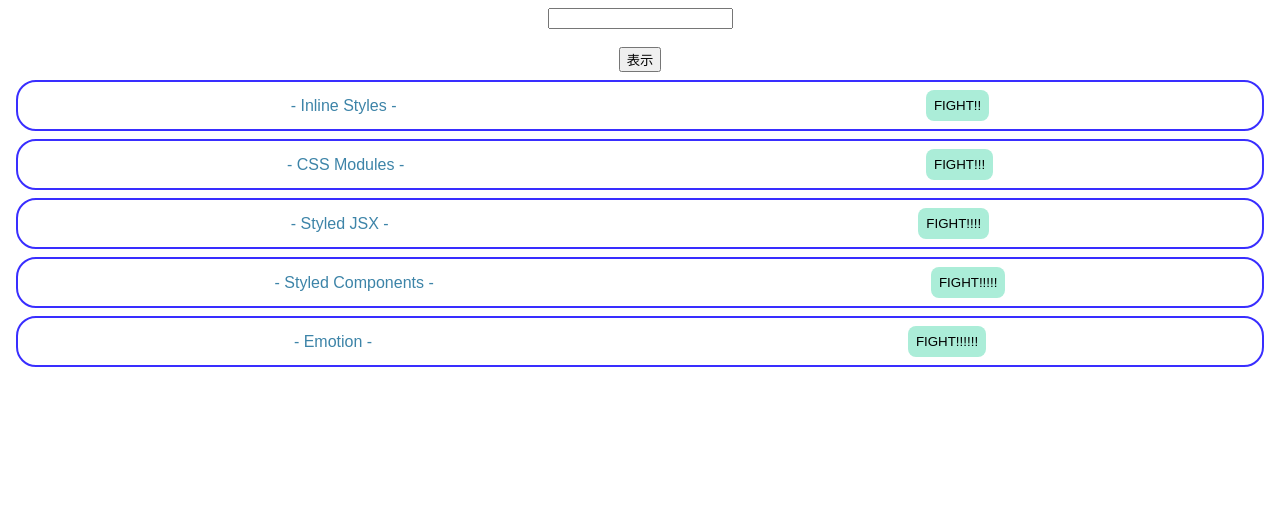
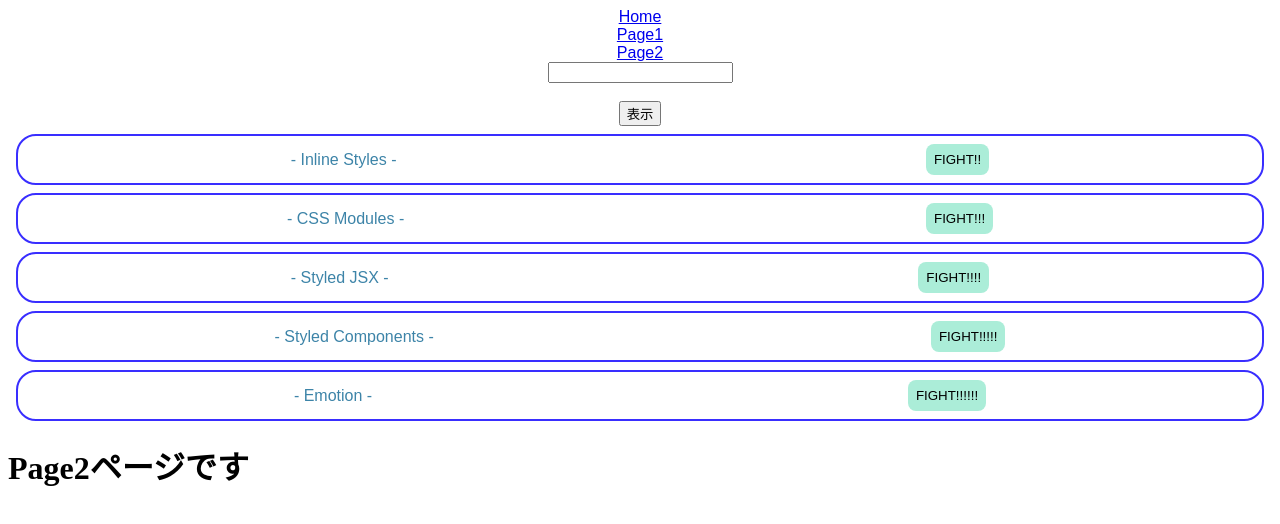
Before and after one commit to takumines/react-sample-app, a React (Create React App) app: page /page2 in a window 1280 px wide. Shown: the top 524 px of the page. Built offline with nearby package versions, Linux system fonts and the light colour scheme.

Commit message:
ネストしたルーティングの設定

```diff
--- a/package.json
+++ b/package.json
@@ -9,6 +9,7 @@
     "react": "^17.0.2",
     "react-dom": "^17.0.2",
     "react-scripts": "5.0.0",
+    "react-router-dom": "5.3.0",
     "styled-components": "^5.3.5",
     "styled-jsx": "^5.0.2",
     "web-vitals": "^0.2.4"
--- a/src/App.js
+++ b/src/App.js
@@ -1,11 +1,17 @@
 import "./styles.css";
 import { useState, useCallback } from "react";
+import { BrowserRouter, Link, Switch, Route } from "react-router-dom"
 import { ChildArea } from "./ChildArea";
 import { InlineStyle } from "./components/InlineStyle";
 import { CssModules } from "./components/CssModules";
 import { StyledJsx } from "./components/StyledJsx";
 import { StyledComponents } from "./components/StyledComponents"
-import {Emotion} from "./components/Emotion";
+import { Emotion } from "./components/Emotion";
+import { Home } from "./Home";
+import { Page1 } from "./Page1";
+import { Page2 } from "./Page2";
+import { Page1DetailA } from "./Page1DetailA";
+import { Page1DetailB } from "./Page1DetailB";
 
 export default function App() {
   const [text, setText] = useState("");
@@ -16,7 +22,14 @@
   const onClickClose = useCallback(() => setOpen(false), []);
 
   return (
+    <BrowserRouter>
       <div className="App">
+        <Link to="/">Home</Link>
+        <br/>
+        <Link to="/page1">Page1</Link>
+        <br/>
+        <Link to="/page2">Page2</Link>
+        <br/>
         <input value={text} onChange={onChangeText}/>
         <br/>
         <br/>
@@ -28,5 +41,27 @@
         <StyledComponents />
         <Emotion />
       </div>
+      <Switch>
+        <Route exact path="/">
+          <Home/>
+        </Route>
+        <Route path="/page1" render={({ match: { url } }) => (
+          <Switch>
+            <Route exact path={url}>
+              <Page1/>
+            </Route>
+            <Route exact path={`${url}/detailA`}>
+              <Page1DetailA/>
+            </Route>
+            <Route exact path={`${url}/detailB`}>
+              <Page1DetailB/>
+            </Route>
+          </Switch>
+        )} />
+        <Route path="/page2">
+          <Page2/>
+        </Route>
+      </Switch>
+    </BrowserRouter>
   );
 }
--- /dev/null
+++ b/src/Home.jsx
@@ -0,0 +1,7 @@
+export const Home = () => {
+  return (
+    <div>
+      <h1>Homeページです</h1>
+    </div>
+  );
+};
--- /dev/null
+++ b/src/Page1.jsx
@@ -0,0 +1,12 @@
+import { Link } from "react-router-dom"
+
+export const Page1 = () => {
+  return (
+    <div>
+      <h1>Page1ページです</h1>
+      <Link to="/page1/detailA">DetailA</Link>
+      <br/>
+      <Link to="/page1/detailB">DetailB</Link>
+    </div>
+  );
+};
--- /dev/null
+++ b/src/Page1DetailA.jsx
@@ -0,0 +1,7 @@
+export const Page1DetailA = () => {
+  return (
+    <div>
+      <h1>Page1DetailAページです</h1>
+    </div>
+  );
+};
--- /dev/null
+++ b/src/Page1DetailB.jsx
@@ -0,0 +1,7 @@
+export const Page1DetailB = () => {
+  return (
+    <div>
+      <h1>Page1DetailBページです</h1>
+    </div>
+  );
+};
--- /dev/null
+++ b/src/Page2.jsx
@@ -0,0 +1,7 @@
+export const Page2 = () => {
+  return (
+    <div>
+      <h1>Page2ページです</h1>
+    </div>
+  );
+};
```
Also changed, not shown: 1 other file (tests, documents, lock files or other folders). Lines whose indentation alone changed are shown as unchanged.
